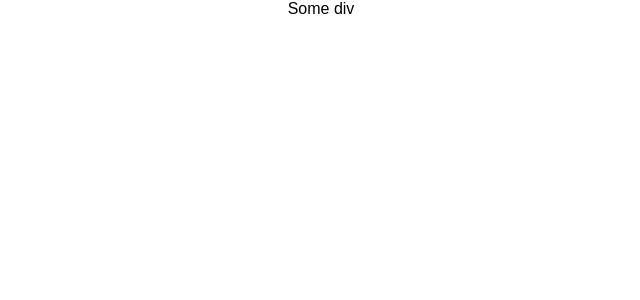
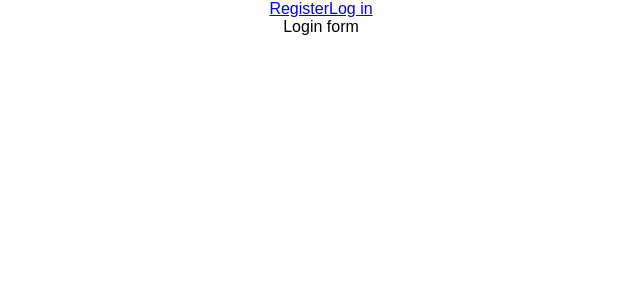
Before and after one commit to TSilviu/react-basic-user, a React (Create React App) app: page /login in a window 1280 px wide. Shown: the top 300 px of the page, without its empty margins (319-959 px from the left). Built offline with nearby package versions, Linux system fonts and the light colour scheme.

Commit message:
Add links to register and login pages

```diff
--- a/package.json
+++ b/package.json
@@ -7,6 +7,8 @@
     "material-ui": "^0.20.0",
     "react": "^16.3.0",
     "react-dom": "^16.3.0",
+    "react-router": "^4.2.0",
+    "react-router-dom": "^4.2.2",
     "react-scripts": "0.9.5"
   },
   "devDependencies": {},
--- a/src/App.js
+++ b/src/App.js
@@ -1,11 +1,19 @@
 import React, { Component } from 'react';
+import { Link, Route } from 'react-router-dom';
+
+import Register from './Register.js';
+import Login from './Login.js';
 import './App.css';
 
 class App extends Component {
   render() {
     return (
       <div className="App">
-        Some div
+        <Link to="/register">Register</Link>
+        <Link to="/login">Log in</Link>
+
+        <Route path="/register" component={Register}/>
+        <Route path="/login" component={Login}/>
       </div>
     );
   }
--- a/src/Login.js
+++ b/src/Login.js
@@ -0,0 +1,9 @@
+import React from 'react';
+
+export default class Login extends React.Component {
+  render() {
+    return(
+      <div>Login form</div>
+    )
+  }
+}
--- a/src/Register.js
+++ b/src/Register.js
@@ -0,0 +1,9 @@
+import React from 'react';
+
+export default class Register extends React.Component {
+  render() {
+    return(
+      <div>Register form</div>
+    )
+  }
+}
--- a/src/index.js
+++ b/src/index.js
@@ -1,9 +1,13 @@
 import React from 'react';
 import ReactDOM from 'react-dom';
+import { BrowserRouter } from 'react-router-dom';
+
 import App from './App';
 import './index.css';
 
 ReactDOM.render(
-  <App />,
+  <BrowserRouter>
+    <App />
+  </BrowserRouter>,
   document.getElementById('root')
 );
```
